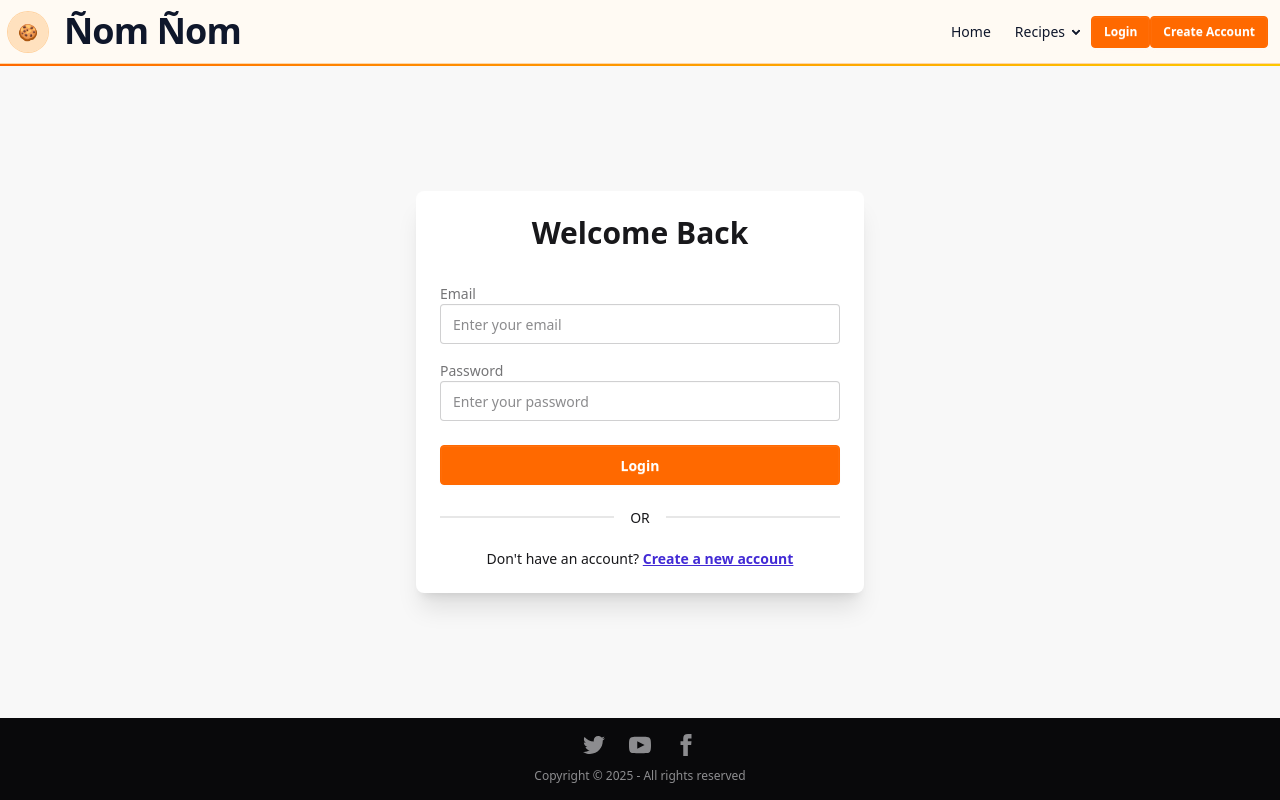
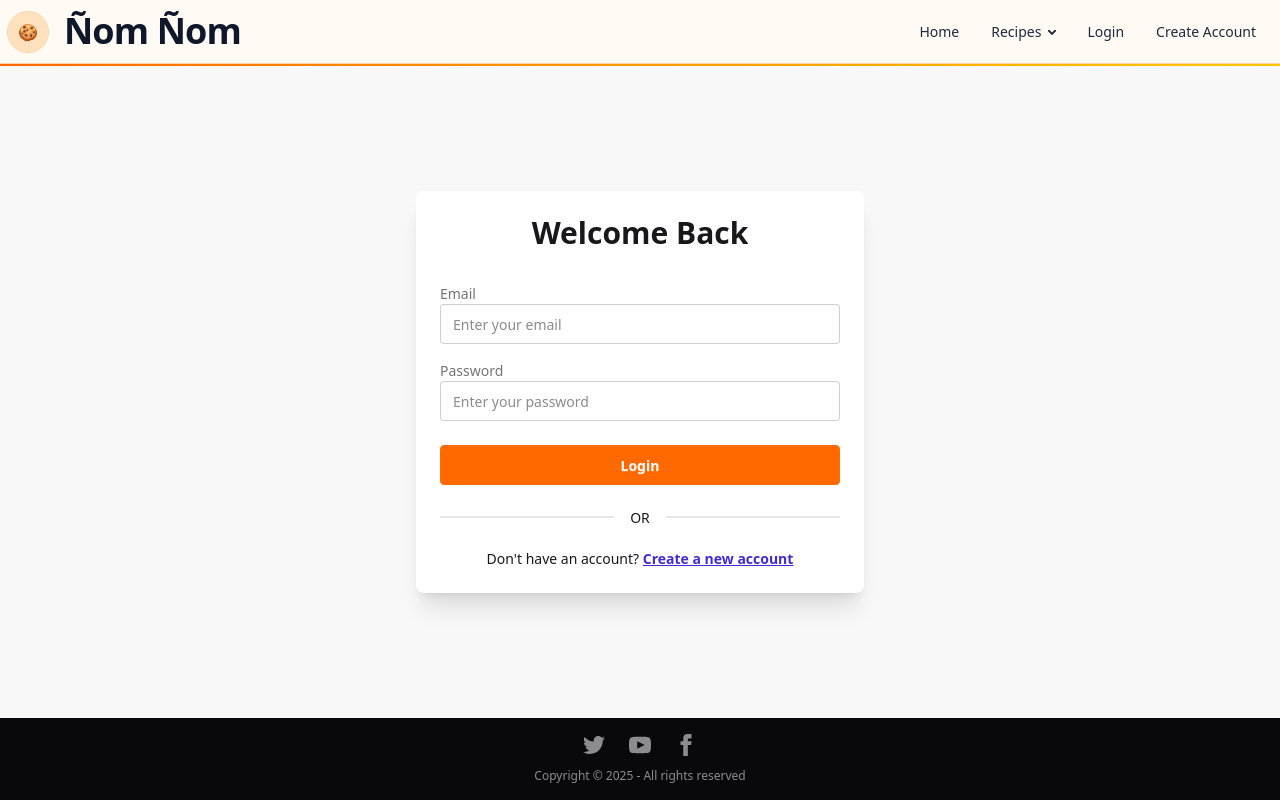
Before and after one commit to nashahaha/apps_web_proyecto, a React (Vite) app in the folder frontend/: page /login in a window 1280 px wide. Built offline with nearby package versions, Linux system fonts and the light colour scheme; no server answers.

Commit message:
FIX:  Buttons normalized visually

```diff
--- a/frontend/src/components/Navbar.tsx
+++ b/frontend/src/components/Navbar.tsx
@@ -14,12 +14,16 @@ const Navbar = () => {
     }
   };
 
+  // estilo unificado tipo "link link-hover" — el que tenían Home y Recipes originalmente
+  const navLink =
+    'link link-hover text-slate-800 hover:text-orange-600 transition-colors duration-150';
+
   return (
     <header className="sticky top-0 z-50">
-      {/* barra principal, más baja y con color suave */}
+      {/* barra principal */}
       <div className="navbar bg-orange-200/95 text-slate-900 border-b border-orange-200 backdrop-blur supports-[backdrop-filter]:bg-orange-50/70 py-1">
+        {/* icono + título */}
         <div className="flex-1 flex items-center gap-3 md:gap-4">
-          {/* Galleta primero */}
           <span
             className="inline-flex h-9 w-9 md:h-10 md:w-10 items-center justify-center rounded-full bg-orange-200/70 ring-1 ring-orange-300/60 shrink-0"
             aria-hidden="true"
@@ -28,7 +32,6 @@ const Navbar = () => {
             🍪
           </span>
 
-          {/* Título */}
           <Link to="/">
             <h1 className="inline-flex items-center leading-none text-3xl md:text-4xl font-extrabold font-display tracking-tight text-slate-900 hover:text-orange-600 transition-colors">
               Ñom Ñom
@@ -36,31 +39,38 @@ const Navbar = () => {
           </Link>
         </div>
 
-        <nav className="flex flex-col gap-2">
-          <ul className="menu menu-horizontal px-1 text-sm">
-            <li><Link to="/" className="link link-hover">Home</Link></li>
+        {/* navegación */}
+        <nav>
+          <ul className="menu menu-horizontal px-1 text-sm items-center gap-2">
+            <li>
+              <Link to="/" className={navLink}>Home</Link>
+            </li>
+
             <li>
               <details>
-                <summary className="cursor-pointer">Recipes</summary>
+                <summary className={`${navLink} cursor-pointer`}>
+                  Recipes
+                </summary>
                 <ul className="bg-base-100 rounded-t-none p-2 shadow">
-                  <li><a className="link link-hover">Vegan</a></li>
-                  <li><a className="link link-hover">Vegetarian</a></li>
-                  <li><a className="link link-hover">No gluten</a></li>
-                  <li><a className="link link-hover">High Protein</a></li>
+                  <li><a className={navLink}>Vegan</a></li>
+                  <li><a className={navLink}>Vegetarian</a></li>
+                  <li><a className={navLink}>No gluten</a></li>
+                  <li><a className={navLink}>High Protein</a></li>
                 </ul>
               </details>
             </li>
 
-            {/* Mostrar diferentes opciones según autenticación */}
             {isAuthenticated ? (
               <li>
                 <details>
-                  <summary className="cursor-pointer">{user?.name || 'My Profile'}</summary>
+                  <summary className={`${navLink} cursor-pointer`}>
+                    {user?.name || 'My Profile'}
+                  </summary>
                   <ul className="bg-base-100 rounded-t-none p-2 shadow">
-                    <li><Link to="/profile" className="link link-hover">Ver Perfil</Link></li>
-                    <li><a className="link link-hover">My Recipes</a></li>
+                    <li><Link to="/profile" className={navLink}>Ver Perfil</Link></li>
+                    <li><a className={navLink}>My Recipes</a></li>
                     <li>
-                      <button onClick={handleLogout} className="link link-hover text-error">
+                      <button onClick={handleLogout} className={`${navLink} !text-rose-500 hover:!text-rose-600 font-medium`}>
                         Logout
                       </button>
                     </li>
@@ -69,19 +79,15 @@ const Navbar = () => {
               </li>
             ) : (
               <>
-                <li><Link to="/login" className="btn bg-orange-500 hover:bg-orange-600 text-white border-orange-500 hover:border-orange-600 btn-sm">Login</Link></li>
-
-                <li>
-                  <Link to="/register" className="btn bg-orange-500 hover:bg-orange-600 text-white border-orange-500 hover:border-orange-600 btn-sm">
-                    Create Account
-                  </Link>
-                </li>
+                <li><Link to="/login" className={navLink}>Login</Link></li>
+                <li><Link to="/register" className={navLink}>Create Account</Link></li>
               </>
             )}
           </ul>
         </nav>
       </div>
 
+      {/* línea decorativa inferior */}
       <div className="h-0.5 bg-gradient-to-r from-orange-500 via-amber-500 to-yellow-400" />
     </header>
   );
```
